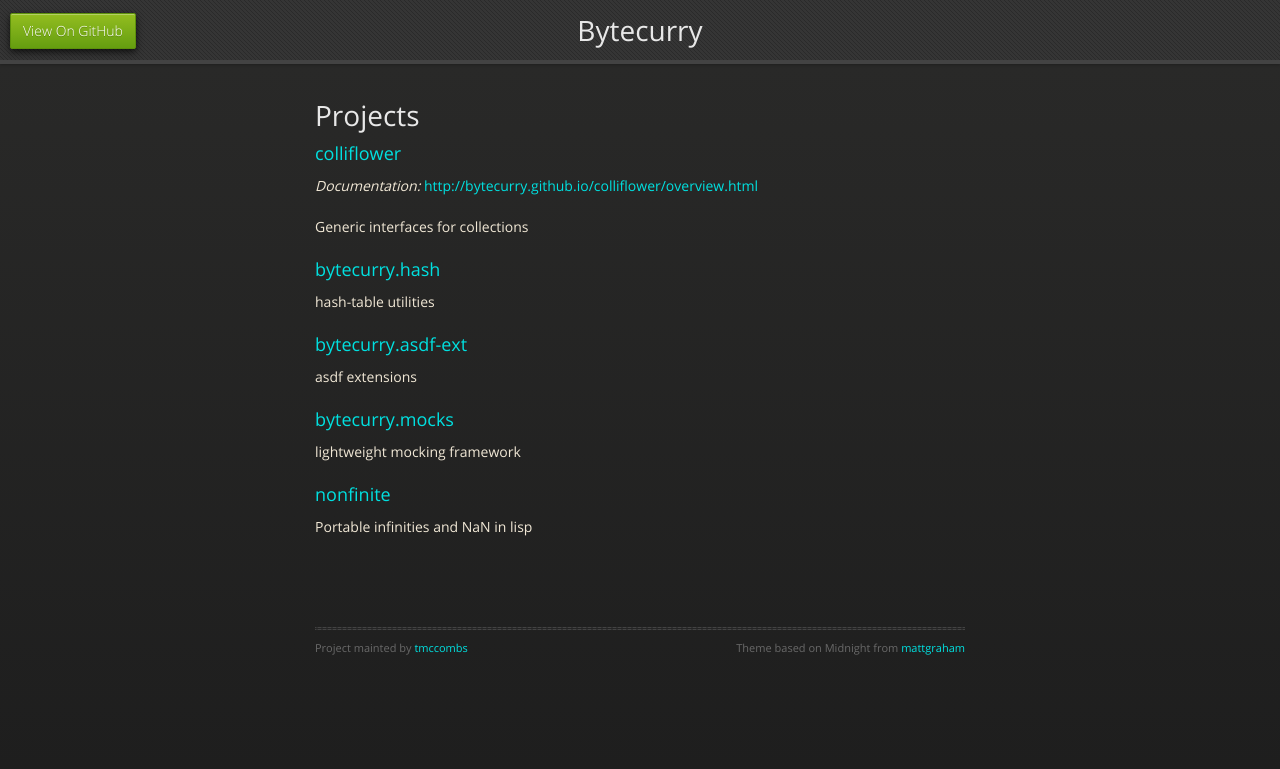
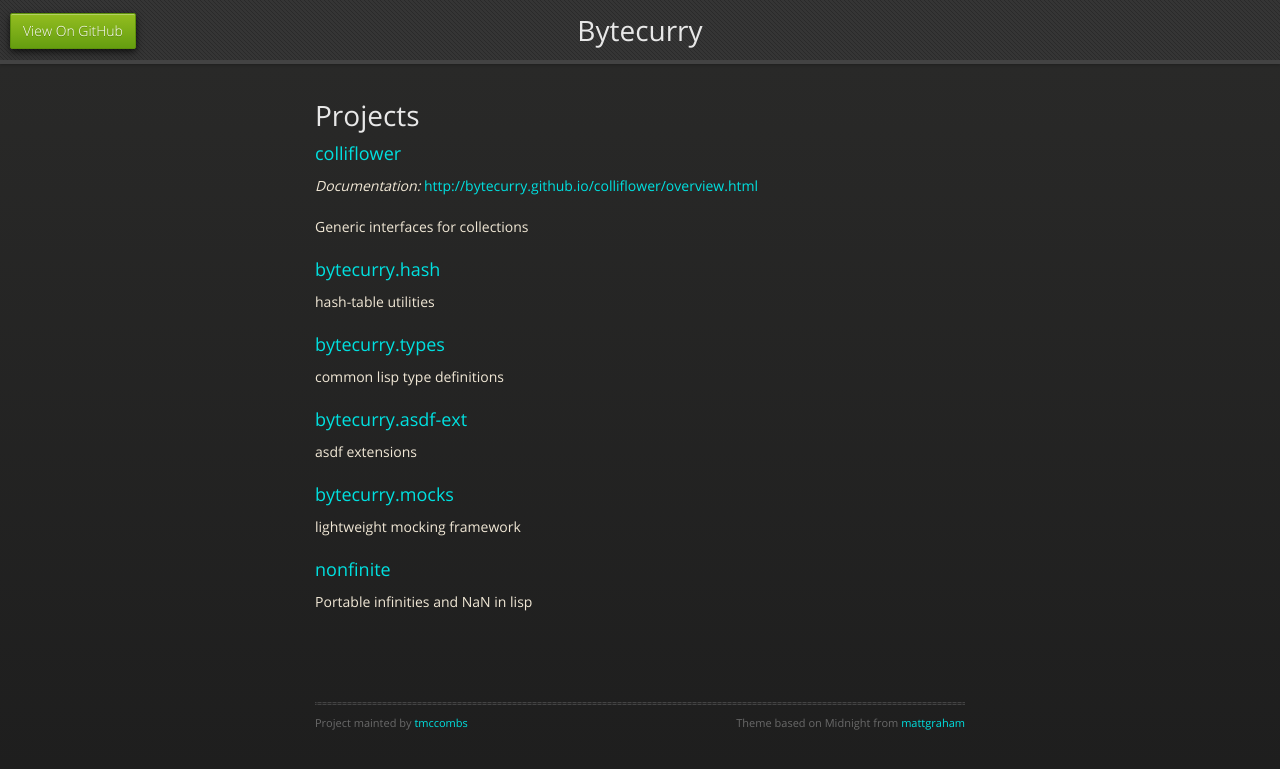
Before and after one commit to bytecurry/bytecurry.github.io, a Jekyll site: the page built from index.html, in a window 1280 px wide. Shown: the top 769 px of the page. Built offline with Jekyll 4.4.1, drawn with Linux system fonts in a browser that asks for light colours; nearby versions of some CDN libraries.

Commit message:
Add bytecurry.types to projects

```diff
--- a/_data/projects.yml
+++ b/_data/projects.yml
@@ -5,6 +5,9 @@
 - name: bytecurry.hash
   description: hash-table utilities
   repo: https://github.com/bytecurry/bytecurry.hash
+- name: bytecurry.types
+  description: common lisp type definitions
+  repo: https://github.com/bytecurry/bytecurry.types
 - name: bytecurry.asdf-ext
   description: asdf extensions
   repo: https://github.com/bytecurry/bytecurry.asdf-ext
```
